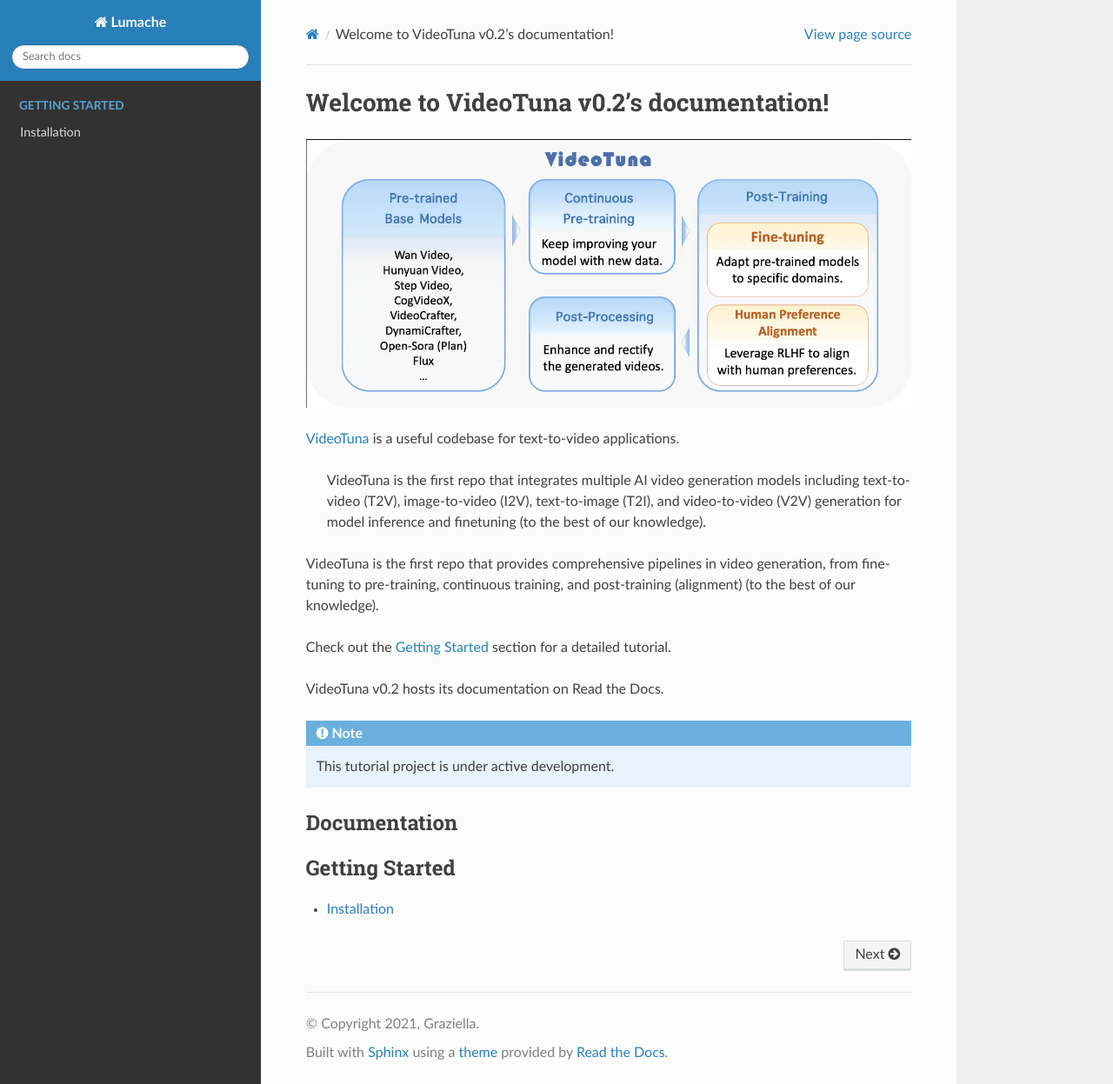
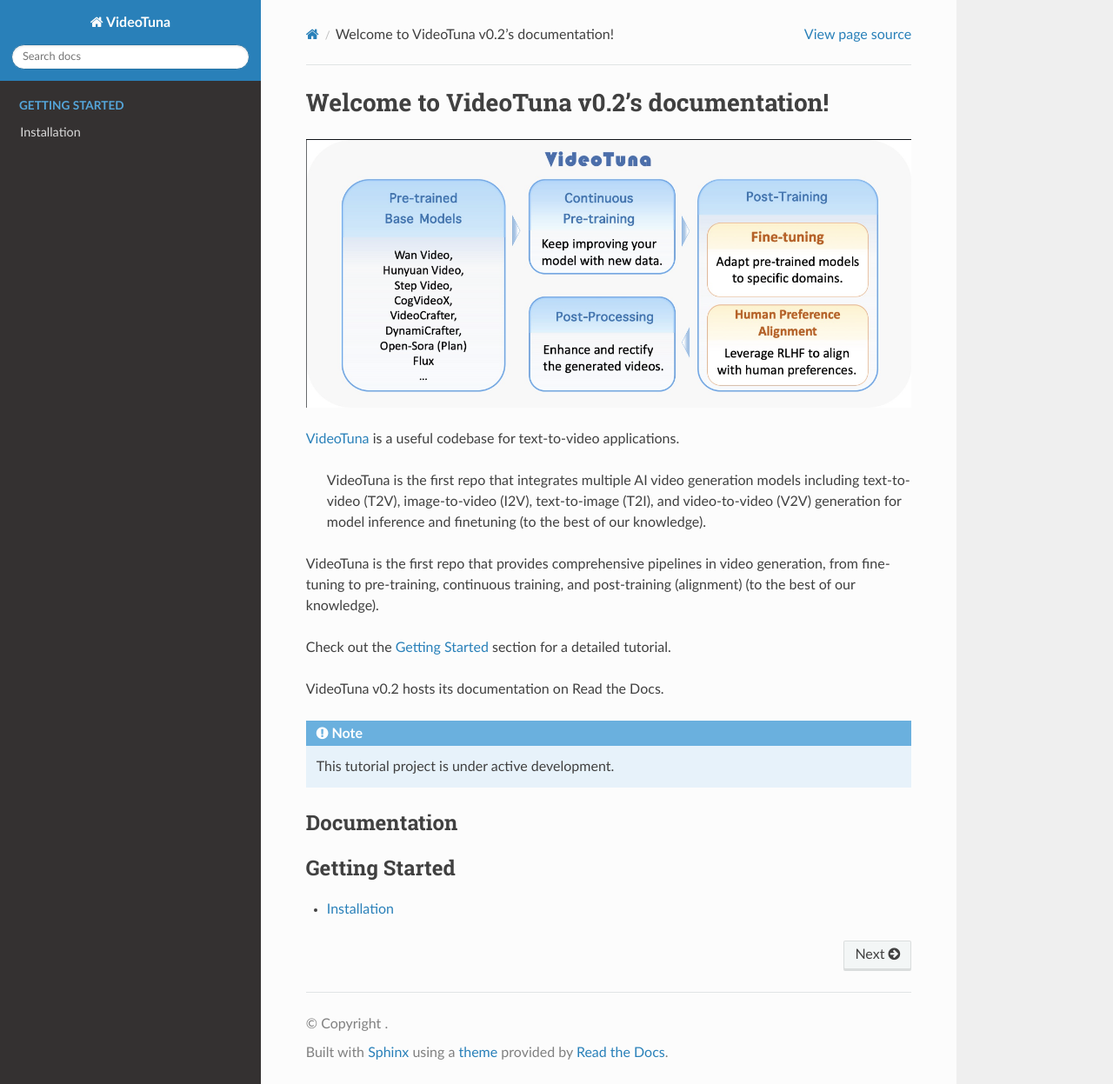
Before and after one commit to Antony-zdh/VideoTuna0.2-Tutorial, a Sphinx documentation site: the page built from docs/source/index.rst, in a window 1280 px wide and 1247 px high. Shown: the whole window at 87% size. Built offline with Sphinx 7.4.7 and the Read the Docs theme 3.1.0, drawn with Linux system fonts in a browser that asks for light colours; pages that are not in the unit, such as notebooks, are missing from menus.

Commit message:
Update conf.py

```diff
--- a/docs/source/conf.py
+++ b/docs/source/conf.py
@@ -2,12 +2,12 @@
 
 # -- Project information
 
-project = 'Lumache'
-copyright = '2021, Graziella'
-author = 'Graziella'
+project = 'VideoTuna'
+copyright = ''
+author = 'Donghao Zhao'
 
 release = '0.1'
-version = '0.1.0'
+version = '0.2.0'
 
 # -- General configuration
 
```
